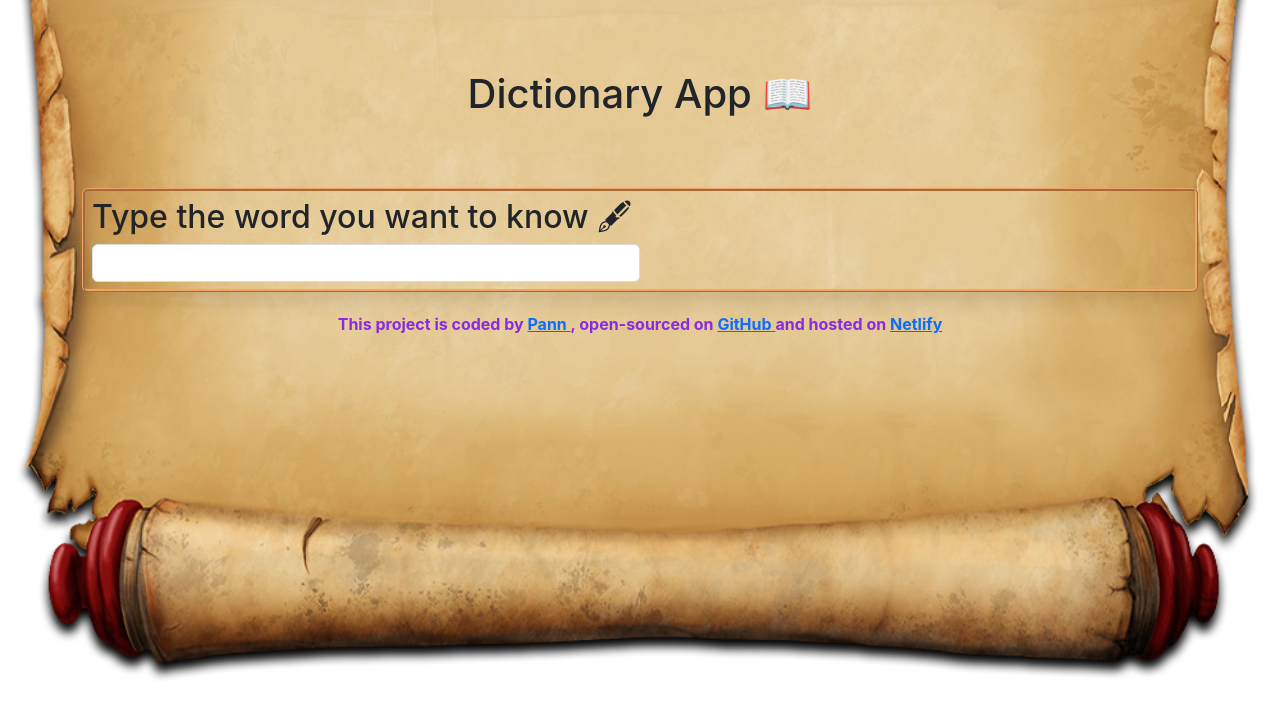
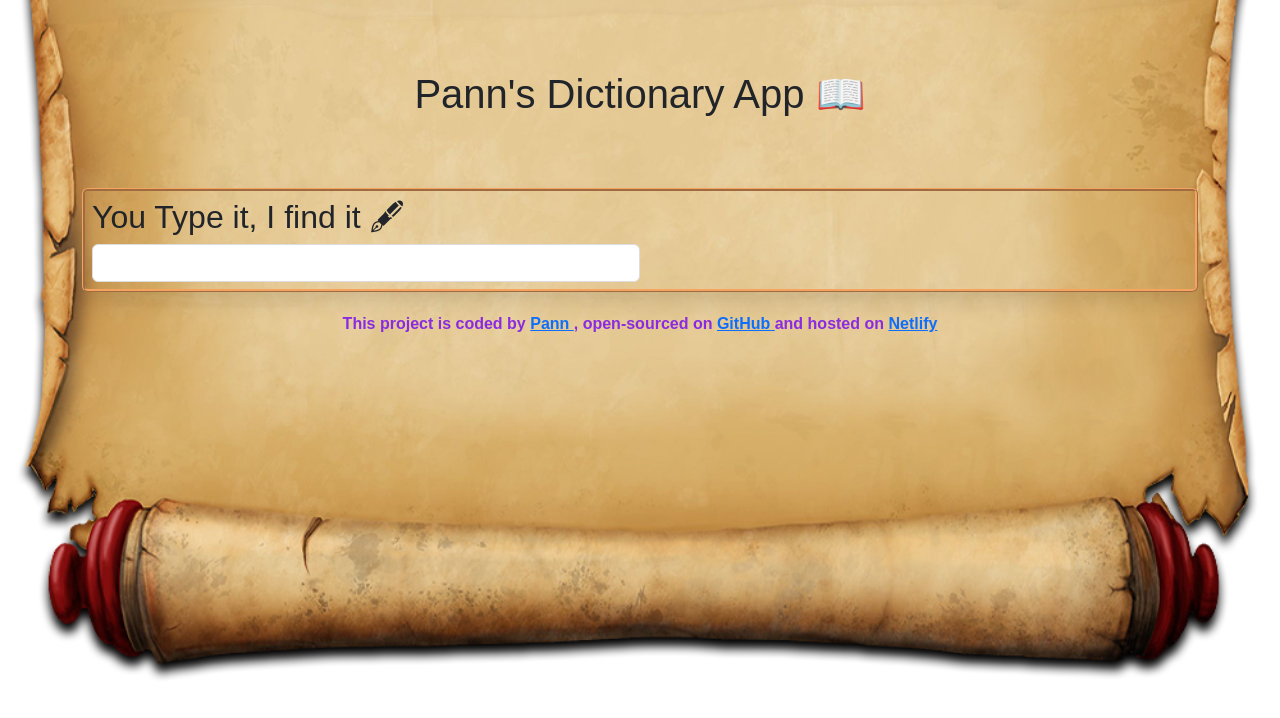
Before and after one commit to pansypanneiphyu/dictionary-project, a React (Create React App) app: page / in a window 1280 px wide. Shown: the top 718 px of the page. Built offline with nearby package versions, Linux system fonts and the light colour scheme.

Commit message:
Change the font family

```diff
--- a/src/App.css
+++ b/src/App.css
@@ -4,6 +4,7 @@ body {
   background-position: center;
   background-repeat: no-repeat;
   background-size: cover;
+  font-family: Luminari, fantasy;
 }
 .App header {
   margin: 70px 10px;
--- a/src/App.js
+++ b/src/App.js
@@ -6,7 +6,7 @@ export default function App() {
     <div className="App">
       <div className="container">
         <header className="App-header">
-          <h1 className="text-center">Dictionary App 📖</h1>
+          <h1 className="text-center">Pann's Dictionary App 📖</h1>
         </header>
         <main>
           <Dictionary />
--- a/src/Dictionary.js
+++ b/src/Dictionary.js
@@ -25,7 +25,7 @@ export default function Dictionary() {
   return (
     <div className="Dictionary">
       <section>
-        <h2>Type the word you want to know 🖋</h2>
+        <h2>You Type it, I find it 🖋</h2>
         <form onSubmit={search}>
           <input type="search" onChange={handleKeywordChange} />
         </form>
```
